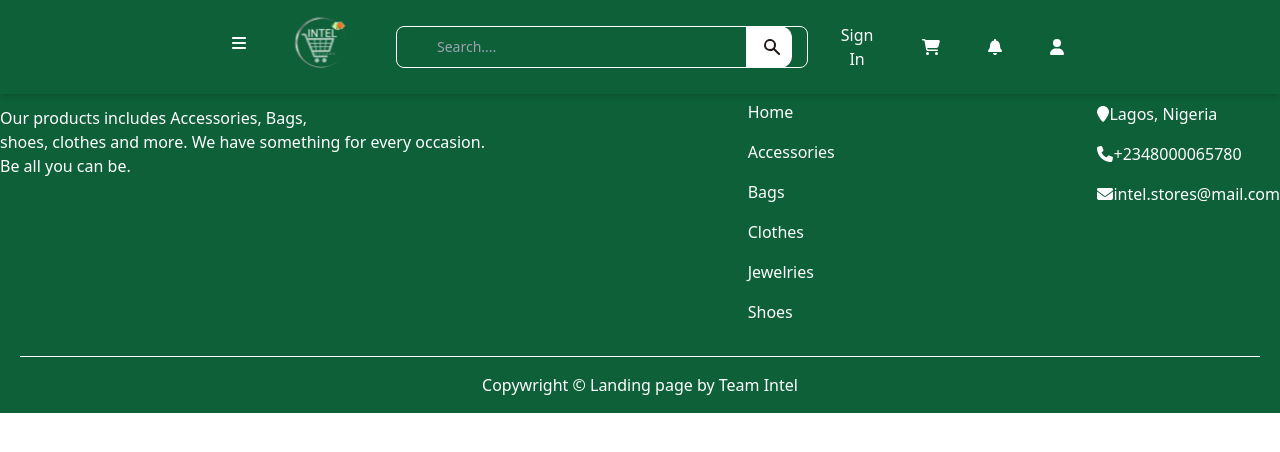
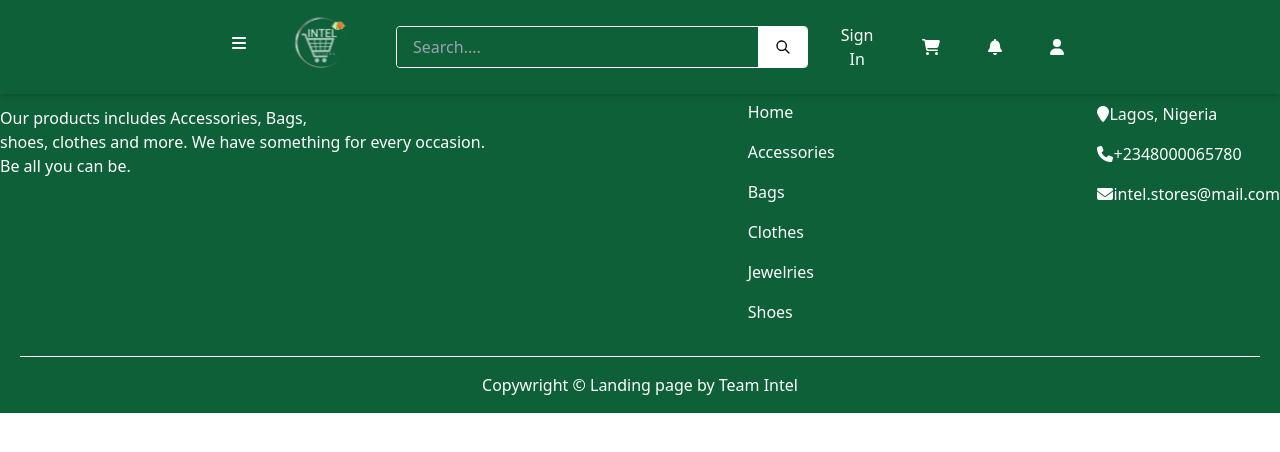
Before and after one commit to blessdamy/Team-Intel-ecommerce-store, a React (Create React App) app: page / in a window 1280 px wide. Shown: the top 452 px of the page. Built offline with nearby package versions, Linux system fonts and the light colour scheme.

Commit message:
search button fixes

```diff
--- a/package.json
+++ b/package.json
@@ -11,7 +11,10 @@
     "@testing-library/react": "^13.4.0",
     "@testing-library/user-event": "^13.5.0",
     "font-awesome": "^4.7.0",
+    "install": "^0.13.0",
+    "npm": "^9.4.1",
     "react": "^18.2.0",
+    "react-bootstrap-icons": "^1.10.2",
     "react-dom": "^18.2.0",
     "react-icons": "^4.7.1",
     "react-router-dom": "^6.7.0",
--- a/src/App.js
+++ b/src/App.js
@@ -1,6 +1,8 @@
 import Navbar from "./Components/Navbar";
 import Testing from "./Components/Testing";
 import Footer from "./Components/Footer";
+
+
 
 function App() {
   return (
--- a/src/Components/Navbar.jsx
+++ b/src/Components/Navbar.jsx
@@ -1,3 +1,4 @@
+/* eslint-disable jsx-a11y/anchor-is-valid */
 import React, { useState } from "react";
 import { Link } from "react-router-dom";
 import logo from "../Img/Logo.svg";
@@ -11,11 +12,13 @@ import {
 
 const Nav = () => {
   let Links = [
-    { name: "Our Team", link: "/team", icon: faCartShopping },
-    { name: "About Us", link: "/about", icon: faBell },
+    { name: "Cart", link: "/", icon: faCartShopping },
+    { name: "Notification", link: "/", icon: faBell },
     { name: "Profile", link: "/", icon: faUser },
+    // { name: "Navbar", link: "/hamburger", icon: faNavicon },
   ];
   let [open, setOpen] = useState(false);
+
   return (
     <div className="shadow-md w-full fixed top-0 left-0 bg-green text-white">
       <div className="md:flex items-center justify-between w-3/4 m-auto py-2 md:px-10 px-7">
@@ -23,6 +26,22 @@ const Nav = () => {
           className="md:ml-8  md:my-0 my-7 mr-4 font-bold pb-2 cursor-pointer flex items-center font-avenir-light
       "
         >
+          {/* <Navbar className="py-2 px-3" sticky="top" expand="md" id="navbar-bg">
+            <Container>
+              <Navbar.Collapse id="responsive-navbar-nav">
+                <Nav className="justify-content-center  flex-grow-1 ">
+                  <Nav.Link className="mx-1 mx-md-4" href="#hamburger">
+                    <FontAwesomeIcon
+                      icon={faNavicon}
+                      className={
+                        "hover:cursor-pointer hover:scale-125 transition duration-300 ease-in-out"
+                      }
+                    />
+                  </Nav.Link>
+                </Nav>
+              </Navbar.Collapse>
+            </Container>
+          </Navbar> */}
           <FontAwesomeIcon
             icon={faNavicon}
             className={
@@ -31,12 +50,22 @@ const Nav = () => {
           />
           <img src={logo} alt="logo" />
         </div>
-        <div className="w-1/2 flex items-center">
-            <div className="relative w-full">
-                <input type="text" id="simple-search" className="bg-green border border-gray-300 text-gray-900 text-sm rounded-lg focus:ring-blue-500 focus:border-blue-500 block w-full pl-10 p-2.5  dark:bg-gray-700 dark:border-gray-600 dark:placeholder-gray-400 dark:text-white dark:focus:ring-blue-500 dark:focus:border-blue-500" placeholder="Search...." required />
-                <div className="absolute inset-y-0 right-4 flex items-center pl-4 right-0 p-2.5 text-black bg-white pointer-events-none rounded-r-xl focus:ring-5 focus:outline-none "><svg aria-hidden="true" className="w-5 h-5 text-gray-500 dark:text-gray-400" fill="currentColor" viewBox="0 0 20 20" xmlns="http://www.w3.org/2000/svg"><path fill-rule="evenodd" d="M8 4a4 4 0 100 8 4 4 0 000-8zM2 8a6 6 0 1110.89 3.476l4.817 4.817a1 1 0 01-1.414 1.414l-4.816-4.816A6 6 0 012 8z" clip-rule="evenodd"></path></svg>
-                </div>
-            </div>
+        <div className="border w-1/2 rounded overflow-hidden flex justify-between">
+          <input
+            type="text"
+            class="px-4 bg-green w-full py-2"
+            placeholder="Search...."
+          />
+          <button className="flex items-center bg-white justify-center px-4 border-l">
+            <svg
+              className="h-4 w-4 text-grey-dark"
+              fill="black"
+              xmlns="http://www.w3.org/2000/svg"
+              viewBox="0 0 24 24"
+            >
+              <path d="M16.32 14.9l5.39 5.4a1 1 0 0 1-1.42 1.4l-5.38-5.38a8 8 0 1 1 1.41-1.41zM10 16a6 6 0 1 0 0-12 6 6 0 0 0 0 12z" />
+            </svg>
+          </button>
         </div>
 
         <ul
@@ -46,7 +75,7 @@ const Nav = () => {
         >
           <li className="md:ml-8  md:my-0 my-7 mr-4 hover:underline">
             <a
-              href="https://linktr.ee/team_intel"
+              href="#"
               target="_blank"
               rel="noreferrer"
               className="hover:scale-115 duration-500"
```
Also changed, not shown: 1 other file (tests, documents, lock files or other folders).
